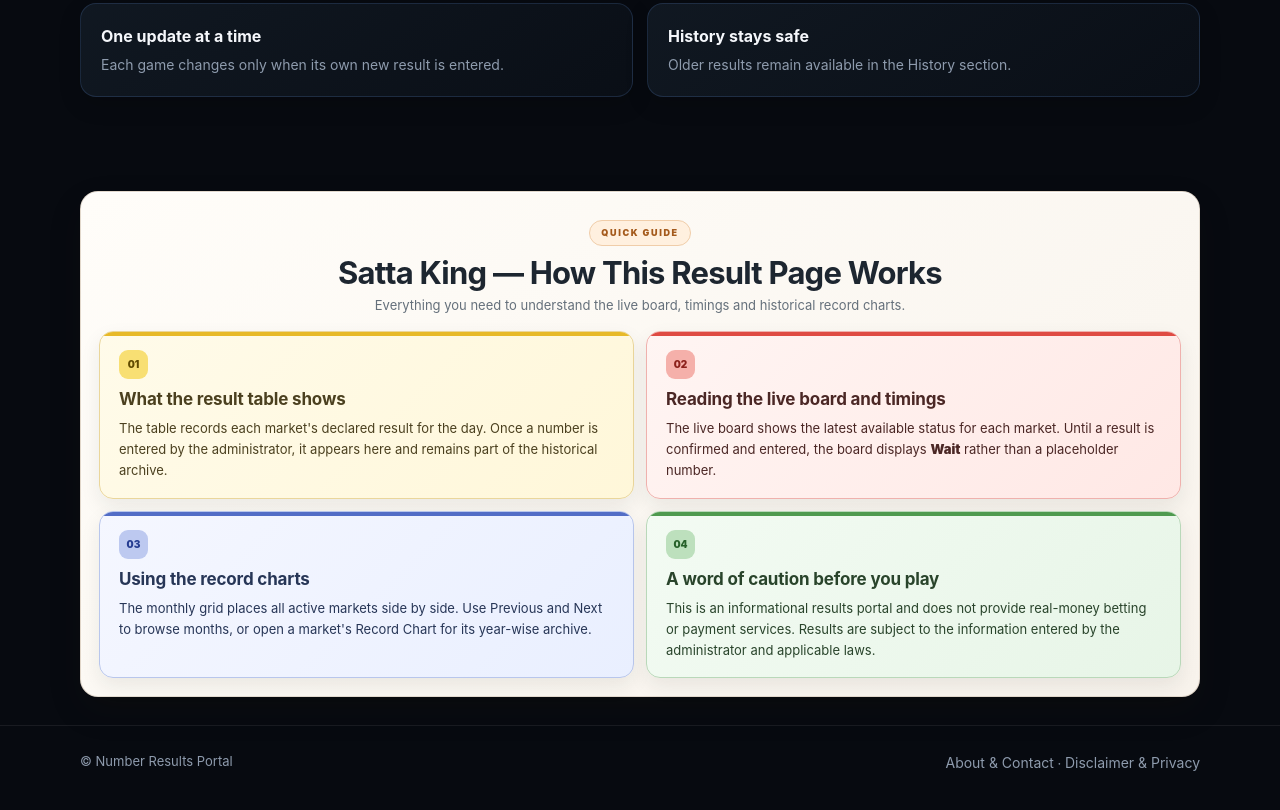
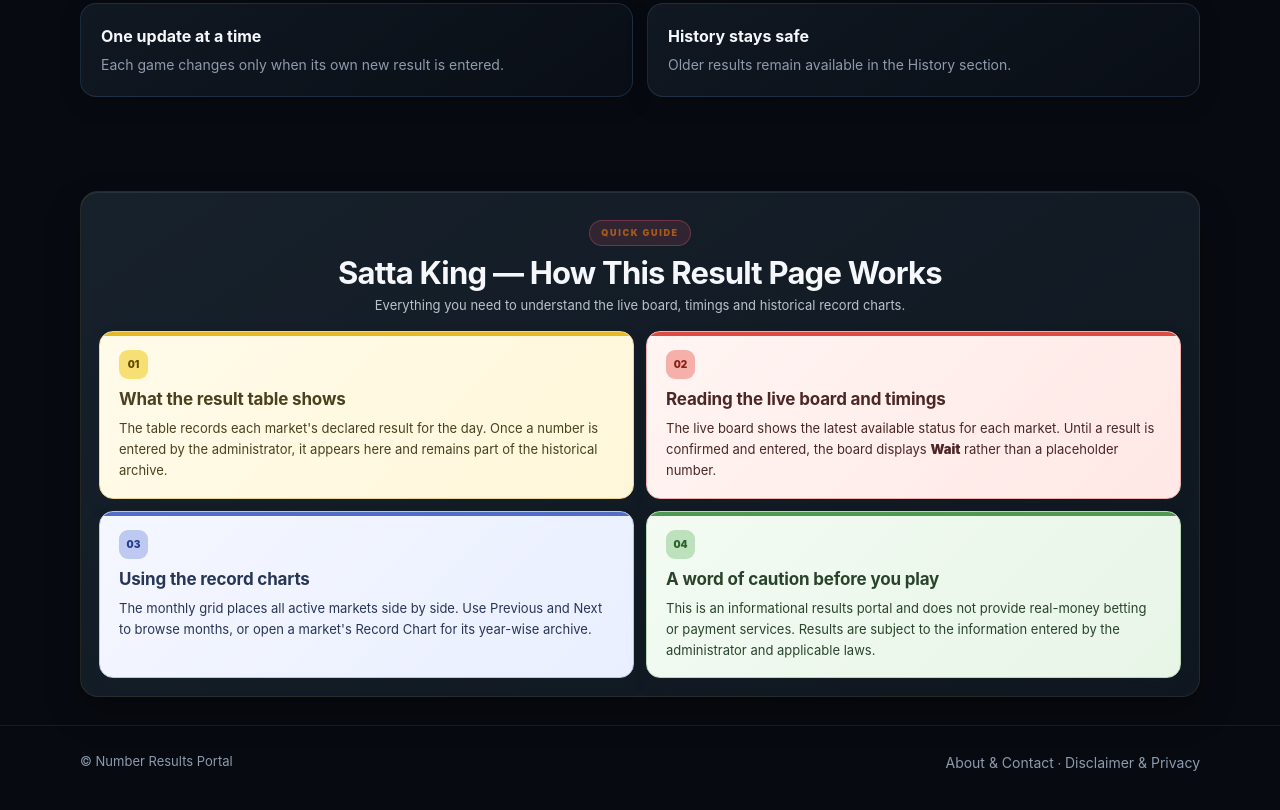
Before and after one commit to Parth12221780/parth, a plain HTML site: page public/index.html in a window 1280 px wide. Shown: the part 2038-2848 px from the top of the page. Drawn offline with Linux system fonts and the light colour scheme; no server answers.

Commit message:
Deploy v84

```diff
--- a/public/home-how-works.css
+++ b/public/home-how-works.css
@@ -5,8 +5,8 @@
   padding:18px;
   border:1px solid rgba(124,92,52,.20);
   border-radius:18px;
-  background:linear-gradient(145deg,#fffdf9 0%,#f8f3ec 100%);
-  box-shadow:0 14px 34px rgba(45,28,12,.12),inset 0 1px 0 #fff;
+  background:linear-gradient(145deg,#17212b 0%,#0f1720 100%);
+  box-shadow:0 16px 36px rgba(0,0,0,.24),inset 0 1px 0 rgba(255,255,255,.08);
 }
 .how-result-works-head{
   padding:8px 8px 16px;
@@ -16,8 +16,8 @@
   display:inline-flex;
   padding:5px 11px;
   border-radius:999px;
-  background:#fff0df;
-  border:1px solid #f0cda9;
+  background:rgba(255,91,120,.12);
+  border:1px solid rgba(255,91,120,.30);
   color:#a45a1c;
   font-size:9px;
   font-weight:900;
@@ -25,14 +25,14 @@
 }
 .how-result-works-head h2{
   margin:9px 0 5px;
-  color:#1d2630;
+  color:#f5f7fa;
   font-size:clamp(23px,3vw,31px);
   line-height:1.15;
   letter-spacing:-.025em;
 }
 .how-result-works-head p{
   margin:0;
-  color:#65707b;
+  color:#b8c3ce;
   font-size:13px;
 }
 .how-result-works-grid{
```
